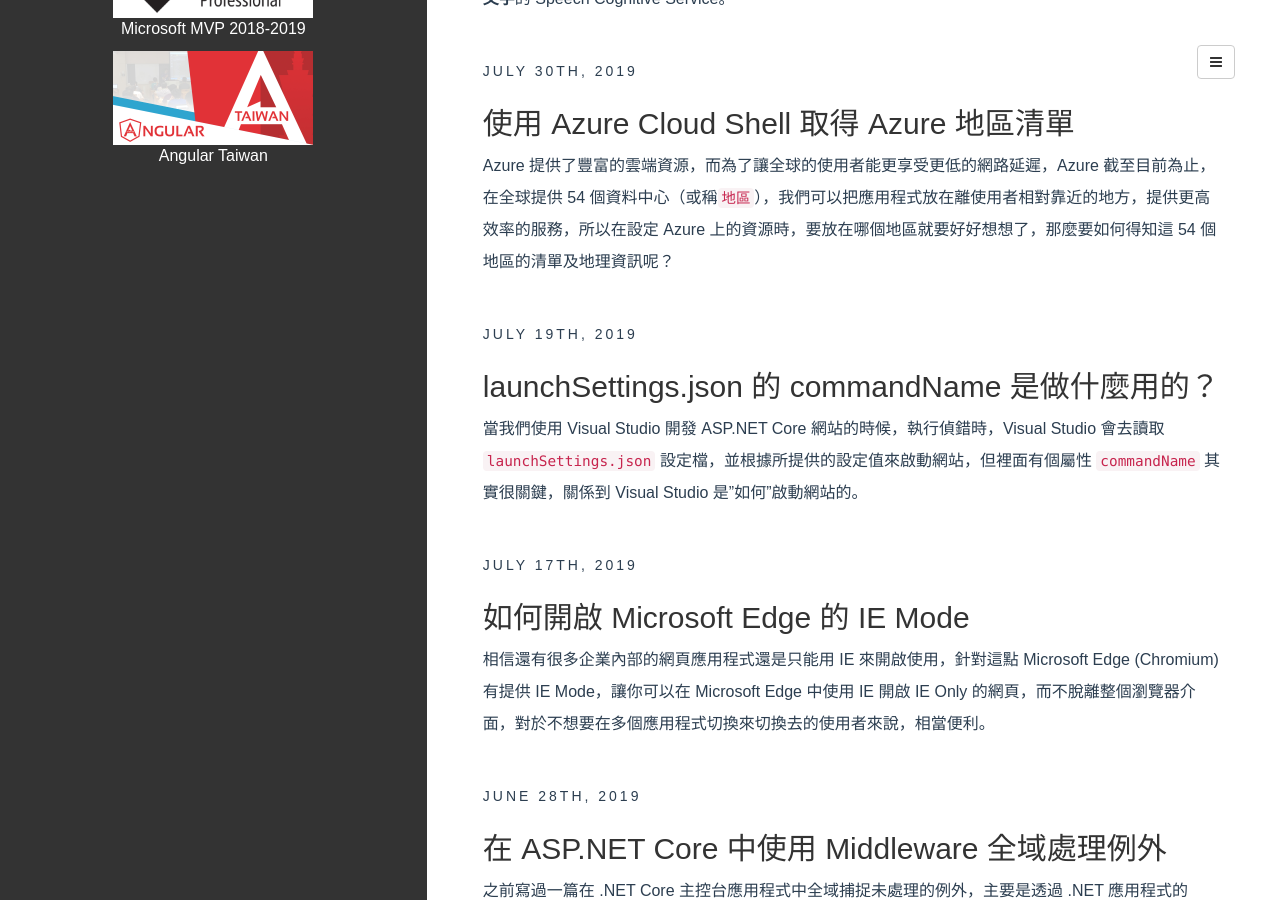
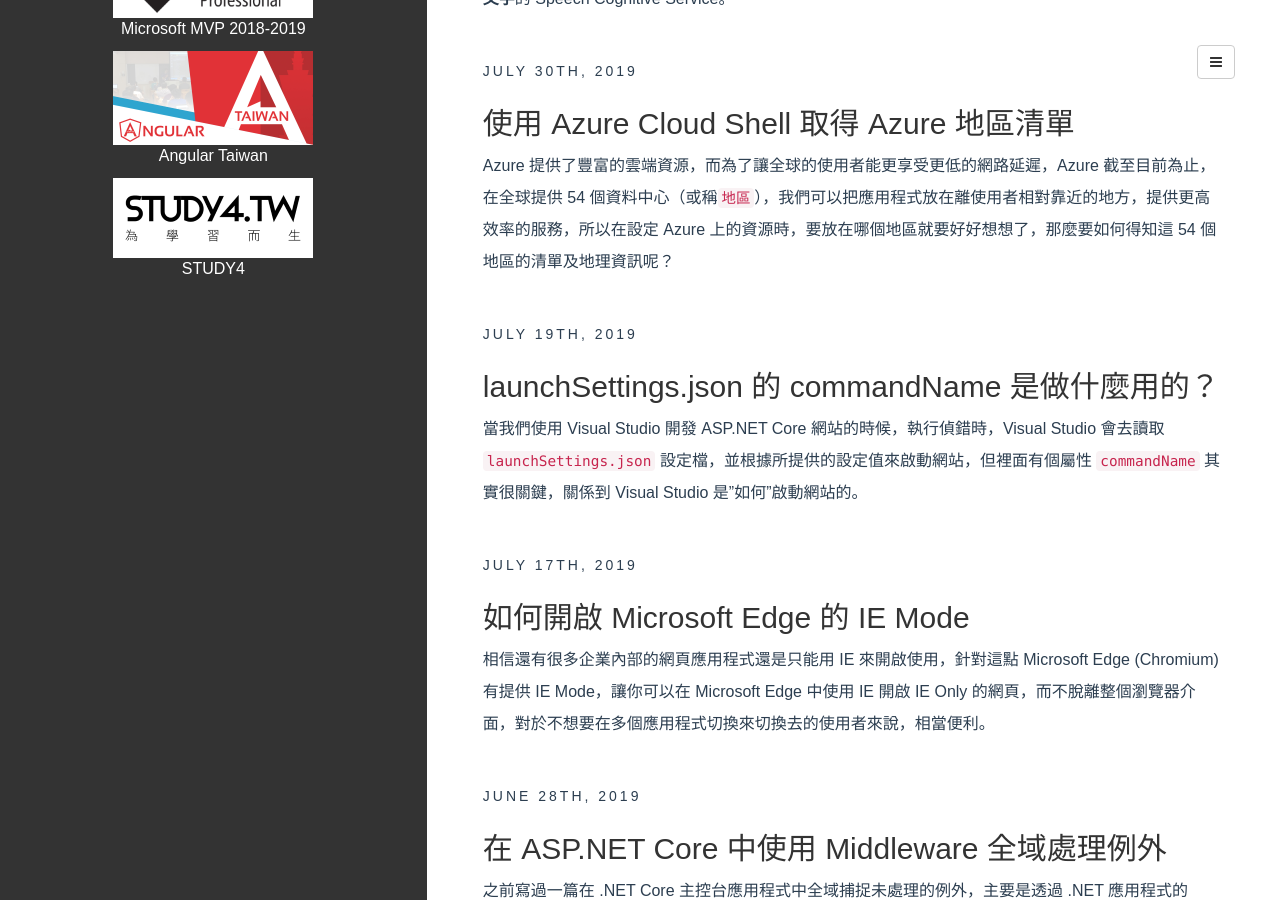
Before and after one commit to poychang/poychang.github.io, a Jekyll site: the page built from index.html, in a window 1280 px wide and 900 px high, scrolled down 952 px. Built offline with Jekyll 4.4.1, drawn with Linux system fonts in a browser that asks for light colours; some web fonts are replaced; the list of posts is cut into pages by our own code.

Commit message:
add study4 logo

```diff
--- a/_includes/sidebar.html
+++ b/_includes/sidebar.html
@@ -58,5 +58,11 @@
         </a>
         <p>Angular Taiwan</p>
     </div>
+    <div align="center">
+        <a href="http://study4.tw/">
+            <img src="/assets/images/study4_logo.png" alt="STUDY4" />
+        </a>
+        <p>STUDY4</p>
+    </div>
 </div>
 <!-- sidebar.html end -->
```
Also changed, not shown: assets/images/study4_logo.png (added).
